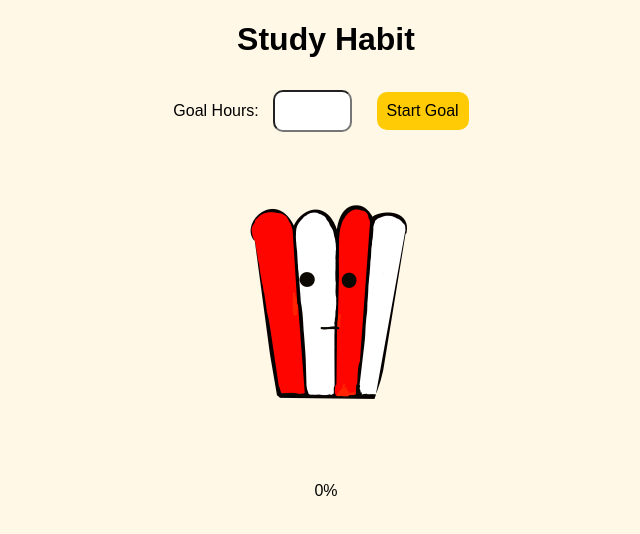
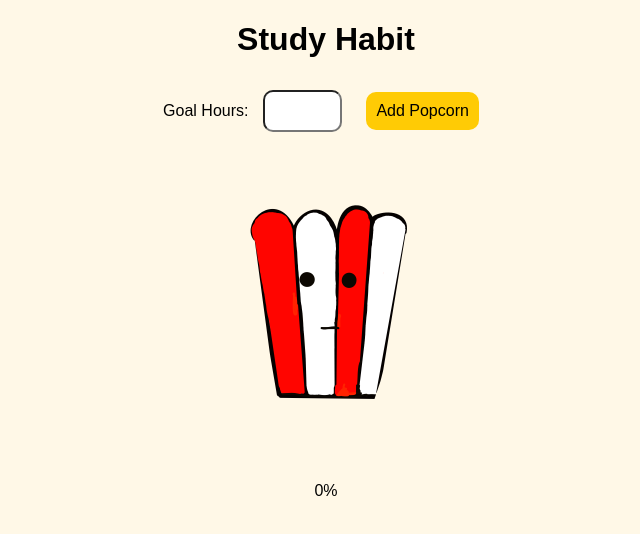
Before and after one commit to mintchoco-chips/popcorn-buddy, a plain HTML site: page index.html in a window 1280 px wide. Shown: the whole page, without its empty margins (314-954 px from the left). Drawn offline with Linux system fonts and the light colour scheme.

Commit message:
Update index.html

```diff
--- a/index.html
+++ b/index.html
@@ -61,7 +61,7 @@
 <body>
   <h1>Study Habit</h1>
   <label>Goal Hours: <input type="number" id="goalhours" min="1" max="12"></label>
-  <button onclick="startGoal()">Start Goal</button>
+  <button onclick="addPopcorn()">Add Popcorn</button>
   <div class="bucket-container">
     <div id="fill"></div>
     <img id="bucket" src="bucket.png" alt="Bucket">
```
